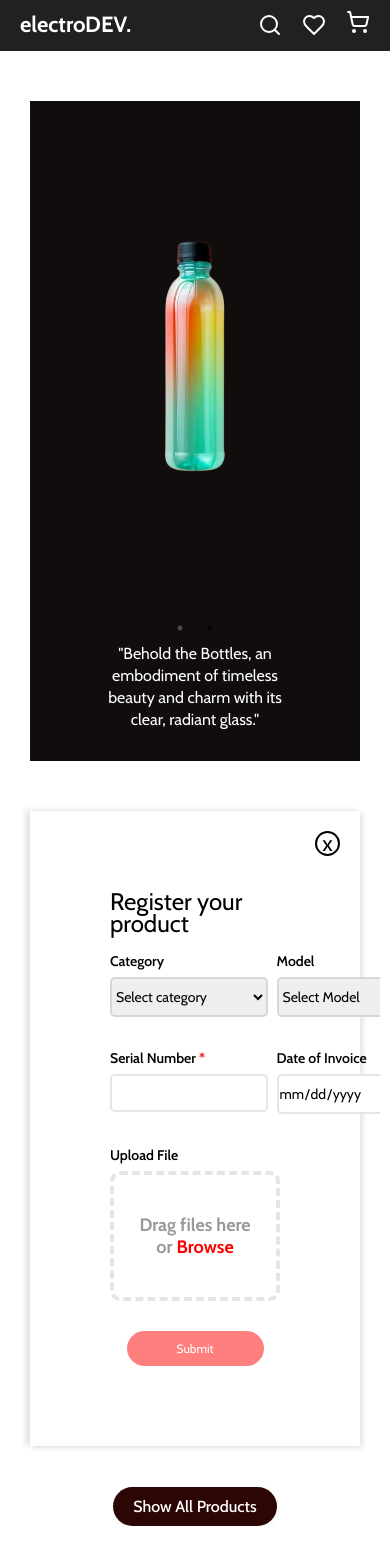
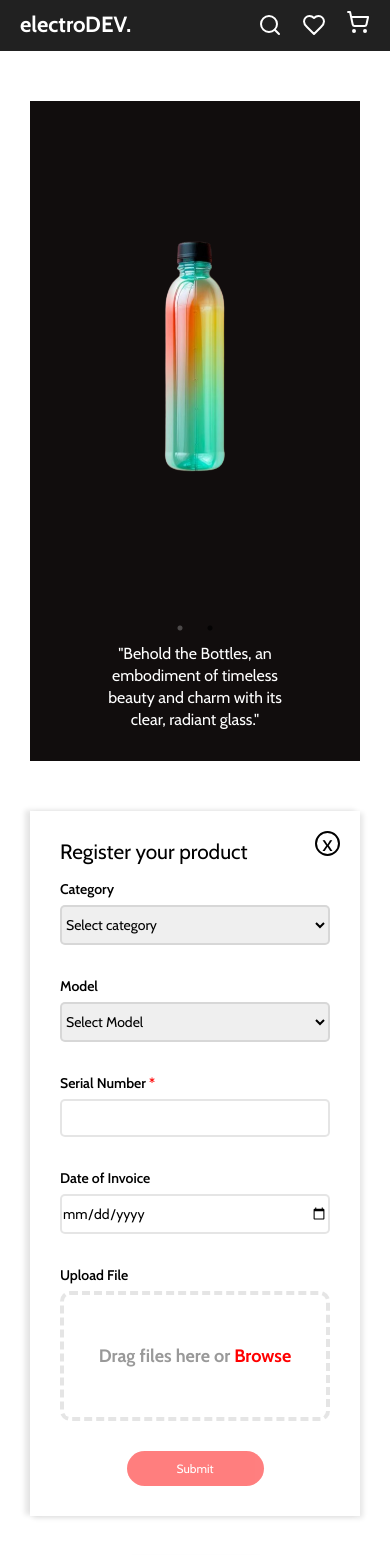
Before and after one commit to Neeraj-2525/Assignment-Neeraj, a React (Vite) app: page / in a window 390 px wide. Shown: the top 1555 px of the page. Before the commit the page ends 1526 px from the top, so only its background shows below. Built offline with nearby package versions, Linux system fonts and the light colour scheme.

Commit message:
improved responsiveness

```diff
--- a/src/components/RegForm/RegForm.css
+++ b/src/components/RegForm/RegForm.css
@@ -13,7 +13,7 @@
 .form-right {
     background-color: #ffffff;
     max-width: 100%;
-    padding: 80px 80px;
+    padding: 30px 30px;
     box-shadow: 3px 2px 5px rgba(0, 0, 0, 0.1), -5px -1px 5px rgba(0, 0, 0, 0.1);
     position: relative;
 }
@@ -46,9 +46,10 @@
 }
 
 form>h1 {
-    font-size: 1.5rem;
+    font-size: 1.3rem;
     font-weight: 400;
     padding-bottom: 15px;
+    padding-right: 5px;
 }
 
 .inp-type-one {
@@ -85,8 +86,7 @@ option{
 
 .inp-type-one-container {
     display: grid;
-    grid-template-columns: 1fr 1fr;
-    column-gap: 5%;
+    grid-template-columns: 1fr;
     row-gap: 30px;
 }
 
@@ -165,6 +165,15 @@ option{
 
     .form-right {
         flex-grow: 1;
+        padding: 80px 80px;
+    }
+
+    form>h1 {
+        font-size: 1.5rem;
+    }
+
+    .inp-type-one-container {
+        grid-template-columns: 1fr 1fr;
     }
 
     .upBtnContainer{
--- a/src/components/RegForm/RegForm.jsx
+++ b/src/components/RegForm/RegForm.jsx
@@ -73,7 +73,6 @@ const RegForm = () => {
 
     const handleSubmit = async (e) => {
         e.preventDefault();
-        setSelectedFile(null);
         const { category, model, serialNum, dateOfInvoice, productImage } = formState;
         dispatch(addProduct({ category, model, serialNum, dateOfInvoice, productImage }));
         const selectedFile = e.target.elements.productImage.files[0];
@@ -88,15 +87,20 @@ const RegForm = () => {
         await fetch(`${host}/api/products/upload`, {
             method: 'POST',
             body: formData,
-        })
-
-        setFormState({
+        }).then(()=>{
+            setSelectedFile(null);
+            setFormState({
             category: '',
             model: '',
             serialNum: '',
             dateOfInvoice: '',
             productImage: '',
         })
+        }).catch((e)=>{
+            console.log('cant connect to backend!')
+        })
+
+
     }
 
 
```
